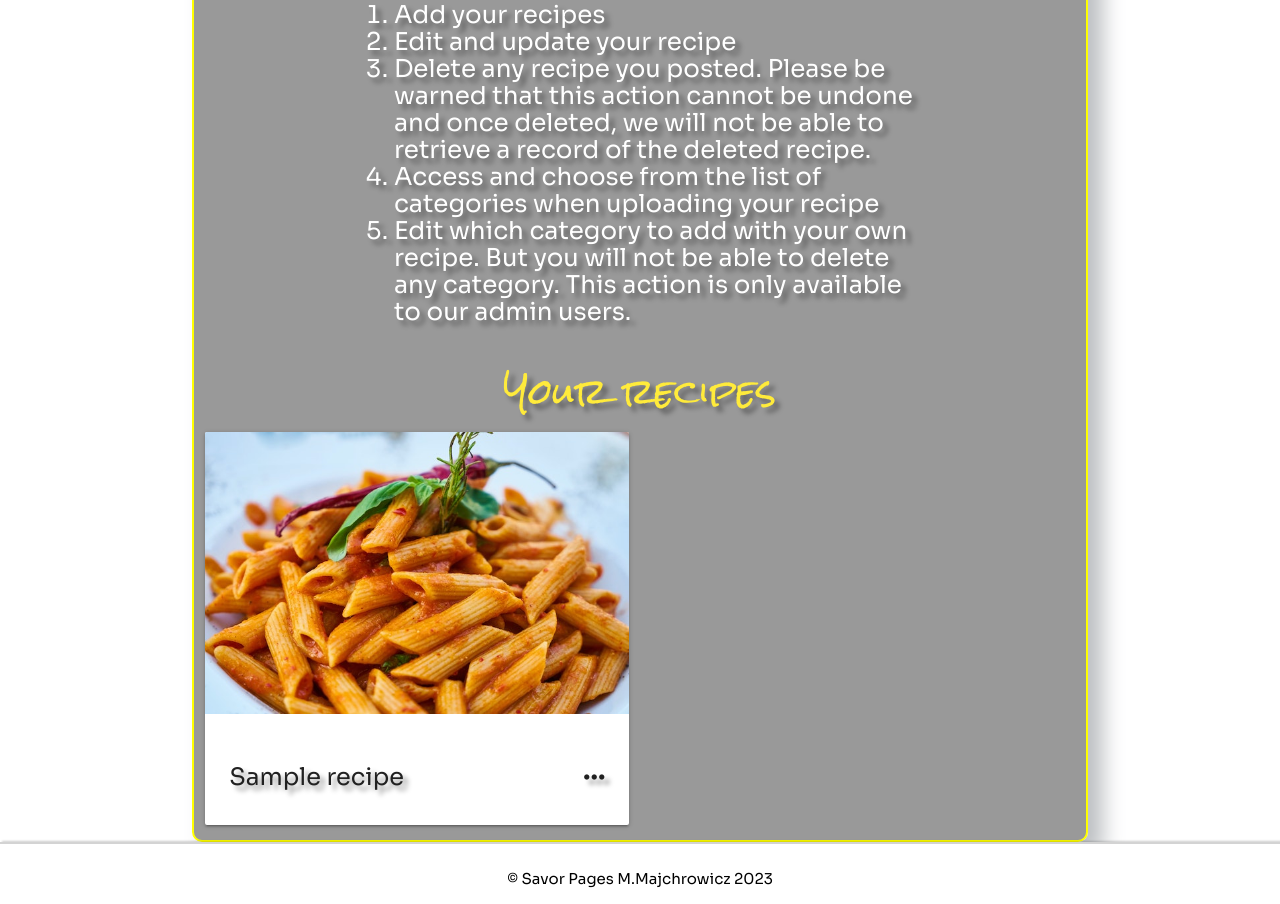
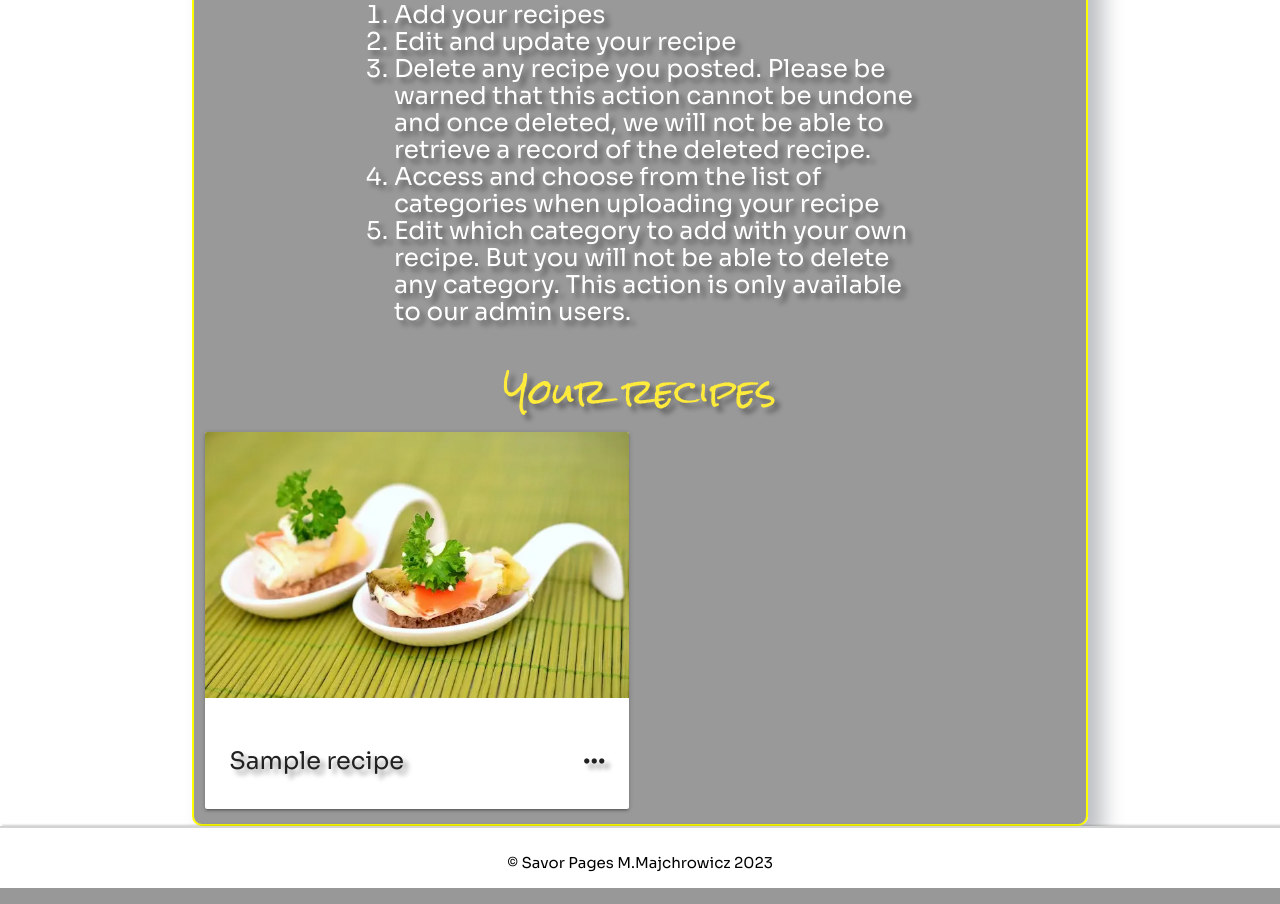
Before and after one commit to monimaj89/Project3-Savor-Pages, a Flask app: template savorpages/templates/profile.html in a window 1280 px wide. Shown: the part 549-1453 px from the top of the page. Run offline with Flask 3, Linux system fonts and the light colour scheme; tables that the repository leaves empty hold one stand-in row (values such as "Sample post"); the template is opened without the code that fills it: values that come from a table or form of the project are taken from there, most other values are stand-ins (such as "Sample title", 1, 10 or a date in 2020); some libraries are stand-ins or nearby versions.

Commit message:
display image and category in recipe card

```diff
--- a/savorpages/templates/profile.html
+++ b/savorpages/templates/profile.html
@@ -37,7 +37,7 @@
         <div class="col s12 col m6">
             <div class="card">
                 <div class="card-image waves-effect waves-block waves-light">
-                    <img class="activator" src="static/images/pasta.jpg">
+                    <img class="activator" src="static/images/appet.webp">
                 </div>
                 <div class="card-content">
                     <h4 class="card-title activator grey-text text-darken-4">{{ recipe.recipe_name }} <i
```
Also changed, not shown: savorpages/templates/recipes.html (+3 -5 lines), savorpages/static/images/appet.webp (added).
